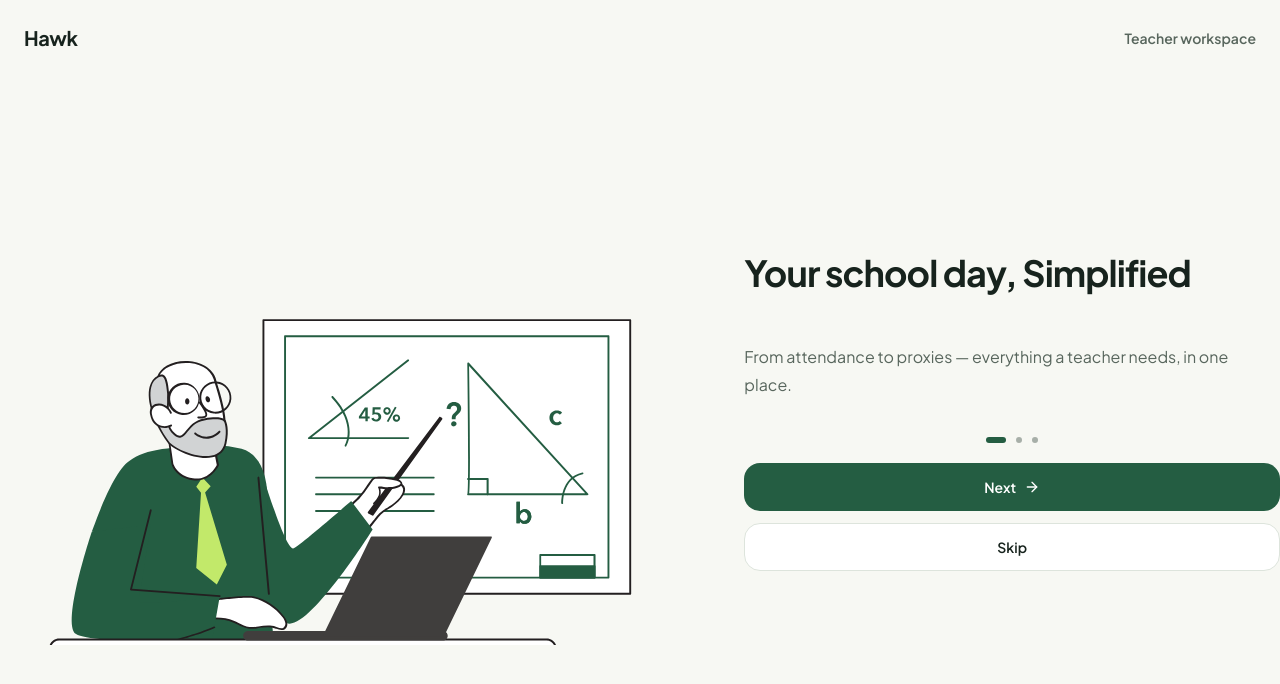
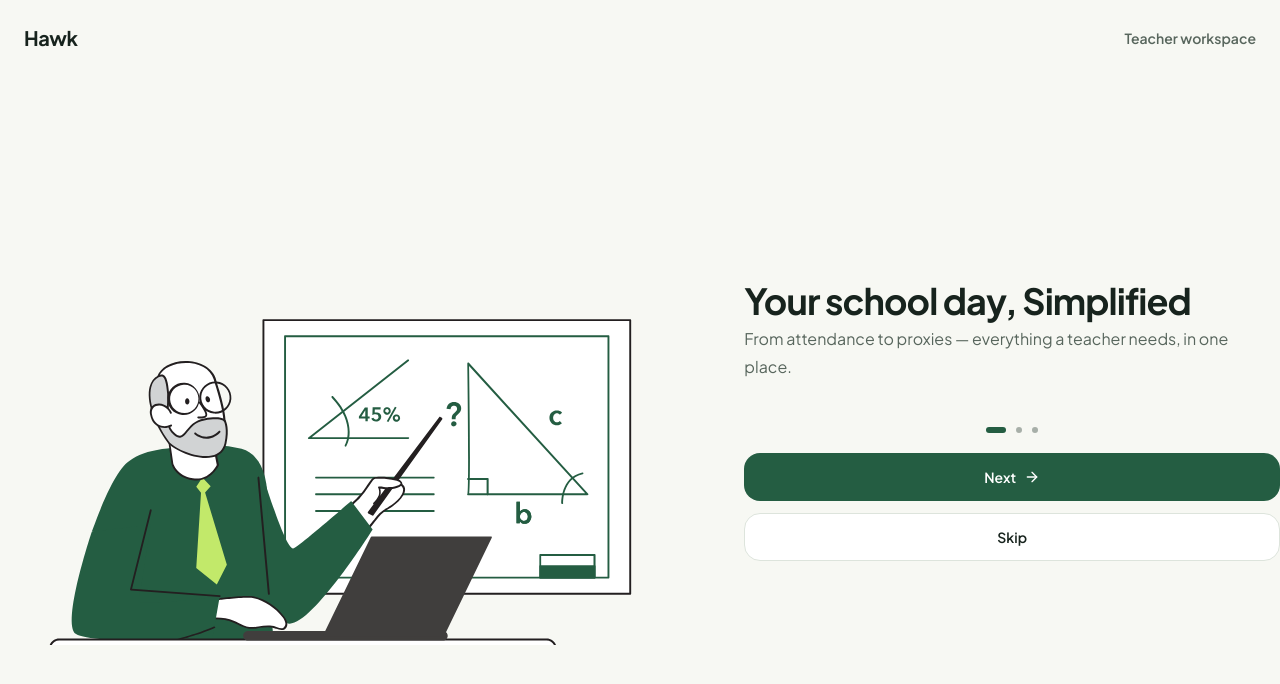
Before and after one commit to koolabhinay07/Hawk, a React (Vite) app: page / in a window 1280 px wide. Shown: the top 684 px of the page. Built offline with nearby package versions, Linux system fonts and the light colour scheme; a web font is replaced by a local one.

Commit message:
Add full project source

```diff
--- a/src/OnboardingFlow.tsx
+++ b/src/OnboardingFlow.tsx
@@ -278,7 +278,7 @@ export default function OnboardingFlow({ onComplete }: { onComplete: (profile?:
       )}
       <div className={isIntro ? "contents md:mx-auto md:grid md:h-[min(760px,calc(100dvh_-_48px))] md:min-h-0 md:w-full md:max-w-[1280px] md:grid-cols-[1.27fr_1fr] md:items-stretch md:gap-16" : "contents"}>
         <div className={isIntro ? "hidden md:flex md:h-full md:items-center md:justify-center" : "contents"}>
-          {isIntro ? <img src={slideIllustration} alt="" className={`h-full max-h-[520px] w-full max-w-full object-contain ${slideIndex === 1 ? "scale-[1.16]" : ""}`} /> : <ShowcasePanel screen={screen} slideIndex={slideIndex} />}
+          {isIntro ? <img src={slideIllustration} alt="" className={`h-full max-h-[520px] w-full max-w-full object-contain ${slideIndex === 1 ? "translate-y-2" : ""}`} /> : <ShowcasePanel screen={screen} slideIndex={slideIndex} />}
         </div>
         <section className={isIntro ? "flex min-h-dvh min-w-0 flex-col md:h-full md:min-h-0 md:w-full md:justify-center md:overflow-visible" : "flex min-h-0 min-w-0 flex-col lg:max-h-dvh lg:overflow-y-auto"}>
         <div className={`mx-auto flex w-full grow flex-col ${isIntro ? "min-h-dvh max-w-[560px] px-6 py-6 sm:px-6 md:min-h-0 md:grow-0 md:max-w-none md:px-0 md:py-6" : showLoginHeader ? "max-w-[560px] px-6 pt-12 pb-0 sm:px-6 md:grow-0 md:px-6 md:py-6 lg:px-6 lg:py-6" : "max-w-[560px] px-5 py-6 sm:px-10 sm:py-9 md:grow-0 md:px-6 md:py-6 lg:px-6 lg:py-6"}`}>
@@ -347,16 +347,14 @@ export default function OnboardingFlow({ onComplete }: { onComplete: (profile?:
             {screen === "intro" && (
               <div className="animate-[fade-in_260ms_ease-out] flex min-h-0 flex-1 flex-col md:justify-center">
                 <div className="mb-6 flex min-h-0 basis-0 flex-1 items-center justify-center md:hidden">
-                  <img src={slideIllustration} alt="" className={`h-full w-full object-contain object-bottom md:object-center ${slideIndex === 1 ? "scale-[1.16]" : ""}`} />
+                  <img src={slideIllustration} alt="" className={`h-full w-full object-contain object-bottom md:object-center ${slideIndex === 1 ? "translate-y-2" : ""}`} />
                 </div>
                 <div className="mt-auto flex h-[370px] flex-none flex-col pb-2 text-center md:mt-0 md:h-[370px] md:justify-center md:pb-0 md:text-left">
-                  <div className="flex h-[76px] flex-none items-center justify-center md:h-[88px] md:items-center md:justify-start">
+                  <div className="flex h-[160px] flex-none flex-col items-center justify-center gap-1 md:h-[184px] md:items-start">
                     <h1 className="max-w-xl text-3xl font-bold leading-[1.1] tracking-tight md:text-4xl">{slide.title}</h1>
-                  </div>
-                  <div className="mt-0 flex h-[84px] flex-none items-start justify-center md:mt-3 md:h-[84px] md:items-center md:justify-start">
                     <p className="max-w-lg text-base leading-7 text-muted-foreground">{slide.body}</p>
                   </div>
-                  <div className="mt-2 flex h-[6px] flex-none items-center justify-center gap-2.5 md:mt-6 md:justify-center" role="group" aria-label={`Slide ${slideIndex + 1} of ${slides.length}`}>
+                  <div className="mt-1 flex h-[6px] flex-none items-center justify-center gap-2.5 md:justify-center" role="group" aria-label={`Slide ${slideIndex + 1} of ${slides.length}`}>
                     {slides.map((item, index) => <span key={item.title} className={`h-[6px] rounded-full transition-all ${index === slideIndex ? "w-5 bg-primary" : "w-[6px] bg-muted-foreground/50"}`} />)}
                   </div>
                   {isFirstIntroSlide || slideIndex === 1 ? (
```
